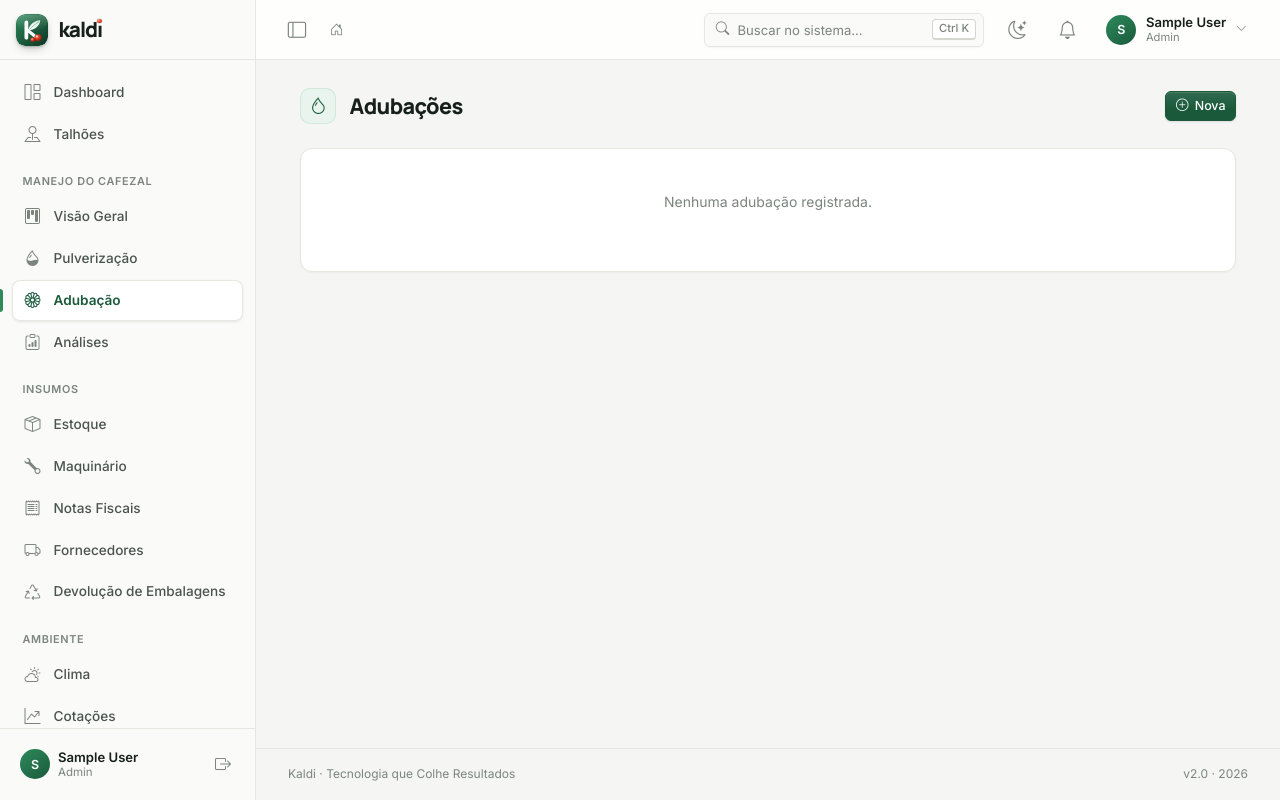
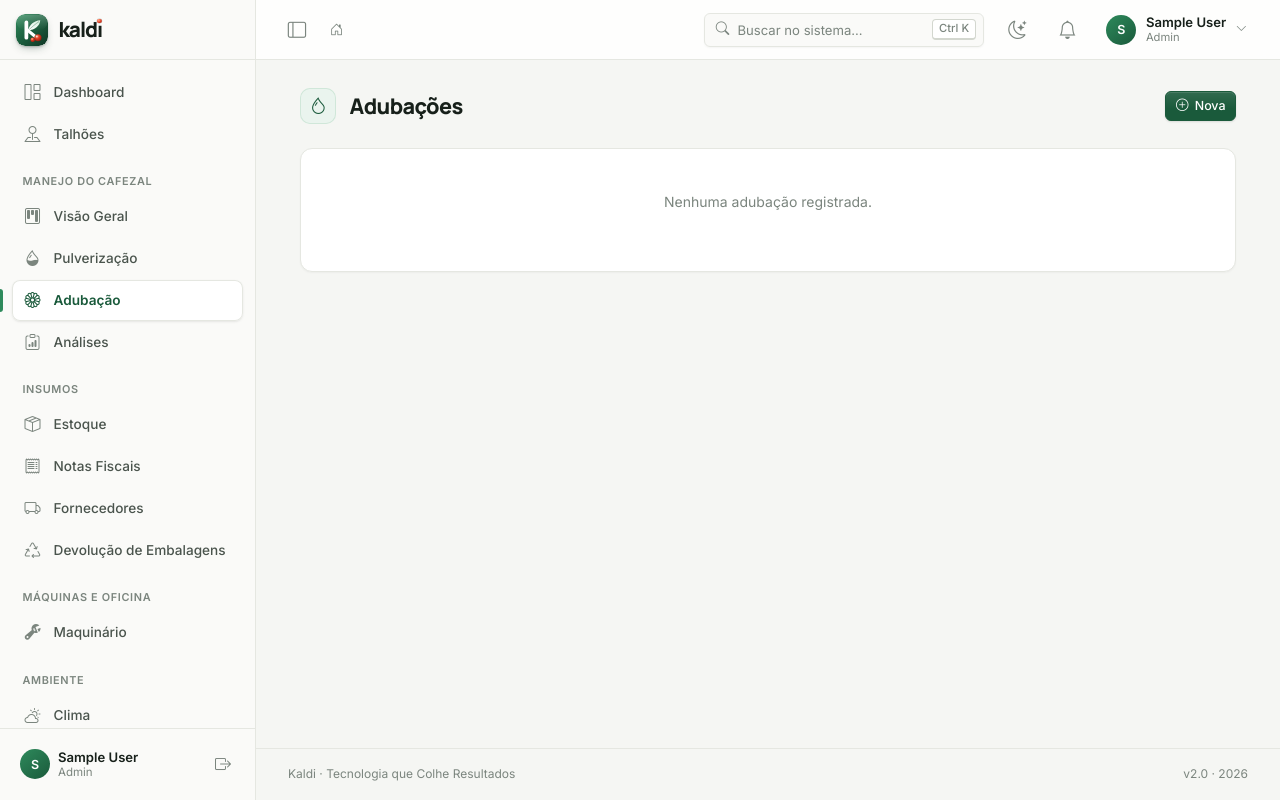
Before and after one commit to PaulinhoProjects/FazendaCafe, a Flask app: page /adubacao/adubacoes in a window 1280 px wide. Run offline with Flask 3, Linux system fonts and the light colour scheme; the visitor is signed in with stand-in values (Sample User, id 1); data that the repository does not hold is empty; some libraries are stand-ins or nearby versions.

Commit message:
fix(layout): separa maquinario no menu e corrige destaque do estoque
- Estoque de insumos so fica ativo em rotas /estoque
- Maquinario sai de Insumos para a secao propria "Maquinas e Oficina"

Co-Authored-By: Claude Opus 5.5 <noreply@anthropic.com>

```diff
--- a/app/templates/base.html
+++ b/app/templates/base.html
@@ -51,11 +51,12 @@
         <li class="sidebar-item"><a class="sidebar-link {% if '/adubacao' in request.path %}active{% endif %}" href="{{ url_for('adubacao.dashboard') }}" title="Adubação"><i class="bi bi-flower1"></i><span class="sidebar-text">Adubação</span></a></li>
         <li class="sidebar-item"><a class="sidebar-link {% if '/analises' in request.path %}active{% endif %}" href="{{ url_for('analises.listar') }}" title="Análises"><i class="bi bi-clipboard-data"></i><span class="sidebar-text">Análises</span></a></li>
         <li class="sidebar-section-label">Insumos</li>
-        <li class="sidebar-item"><a class="sidebar-link {% if '/estoque' in request.path %}active{% endif %}" href="{{ url_for('estoque.dashboard') }}" title="Estoque"><i class="bi bi-box-seam"></i><span class="sidebar-text">Estoque</span></a></li>
-        <li class="sidebar-item"><a class="sidebar-link {% if '/maquinario' in request.path %}active{% endif %}" href="{{ url_for('maquinario.dashboard') }}" title="Maquinário"><i class="bi bi-wrench"></i><span class="sidebar-text">Maquinário</span></a></li>
+        <li class="sidebar-item"><a class="sidebar-link {% if request.path.startswith('/estoque') %}active{% endif %}" href="{{ url_for('estoque.dashboard') }}" title="Estoque"><i class="bi bi-box-seam"></i><span class="sidebar-text">Estoque</span></a></li>
         <li class="sidebar-item"><a class="sidebar-link {% if '/notas-fiscais' in request.path %}active{% endif %}" href="{{ url_for('notas_fiscais.listar') }}" title="Notas Fiscais"><i class="bi bi-receipt"></i><span class="sidebar-text">Notas Fiscais</span></a></li>
         <li class="sidebar-item"><a class="sidebar-link {% if '/fornecedores' in request.path %}active{% endif %}" href="{{ url_for('fornecedores.listar') }}" title="Fornecedores"><i class="bi bi-truck"></i><span class="sidebar-text">Fornecedores</span></a></li>
         <li class="sidebar-item"><a class="sidebar-link {% if '/devolucoes' in request.path %}active{% endif %}" href="{{ url_for('devolucao.listar') }}" title="Devolução de Embalagens"><i class="bi bi-recycle"></i><span class="sidebar-text">Devolução de Embalagens</span></a></li>
+        <li class="sidebar-section-label">Máquinas e Oficina</li>
+        <li class="sidebar-item"><a class="sidebar-link {% if request.path.startswith('/maquinario') %}active{% endif %}" href="{{ url_for('maquinario.dashboard') }}" title="Maquinário"><i class="bi bi-wrench-adjustable"></i><span class="sidebar-text">Maquinário</span></a></li>
         <li class="sidebar-section-label">Ambiente</li>
         <li class="sidebar-item"><a class="sidebar-link {% if '/clima' in request.path %}active{% endif %}" href="{{ url_for('clima.index') }}" title="Clima"><i class="bi bi-cloud-sun"></i><span class="sidebar-text">Clima</span></a></li>
         <li class="sidebar-item"><a class="sidebar-link {% if '/cotacoes' in request.path %}active{% endif %}" href="{{ url_for('cotacoes.index') }}" title="Cotações"><i class="bi bi-graph-up-arrow"></i><span class="sidebar-text">Cotações</span></a></li>
```
